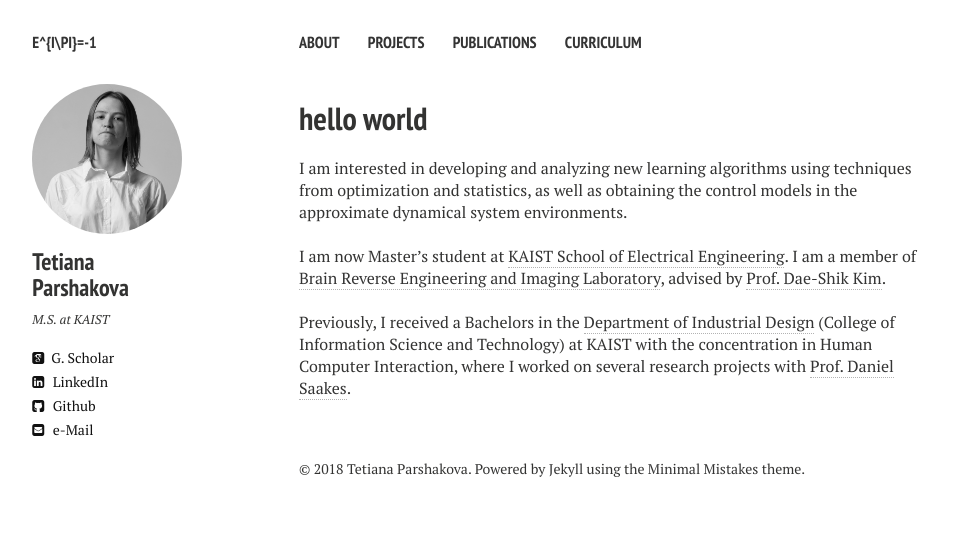
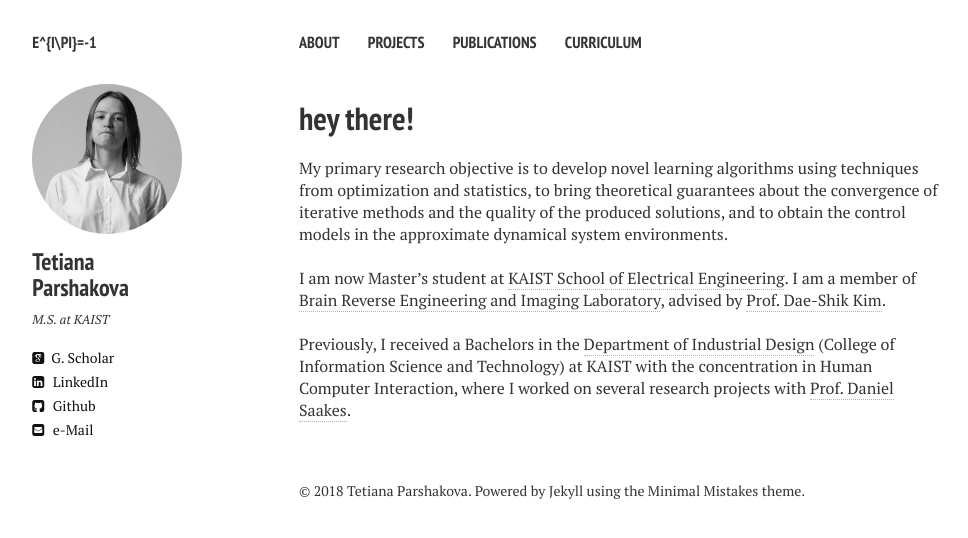
Before and after one commit to alexanch/parshakova.github.io, a Jekyll site: the page built from about.md, in a window 1280 px wide. Shown: the top 538 px of the page, without its empty margins (21-989 px from the left). Built offline with Jekyll 4.4.1, drawn with Linux system fonts in a browser that asks for light colours; nearby versions of some CDN libraries.

Commit message:
Update about.md

```diff
--- a/about.md
+++ b/about.md
@@ -1,11 +1,11 @@
 ---
 layout: home2
-title: hello world
+title: hey there!
 description: Tanya's page
 tags: [Jekyll, theme, responsive, blog, template]
 ---
 
-I am interested in developing and analyzing new learning algorithms using techniques from optimization and statistics, as well as obtaining the control models in the approximate dynamical system environments.
+My primary research objective is to develop novel learning algorithms using techniques from optimization and statistics, to bring theoretical guarantees about the convergence of iterative methods and the quality of the produced solutions, and to obtain the control models in the approximate dynamical system environments.
 
 <br />
 I am now Master's student at  <a href="https://ee.kaist.ac.kr/?language=en" target="_blank">KAIST School of Electrical Engineering</a>. I am a member of <a href="http://brain.kaist.ac.kr/about_us.html" target="_blank">Brain Reverse Engineering and Imaging Laboratory</a>, advised by <a href="https://scholar.google.com/citations?user=nd-UgBYAAAAJ&hl=en&oi=ao" target="_blank">Prof. Dae-Shik Kim</a>.
```
